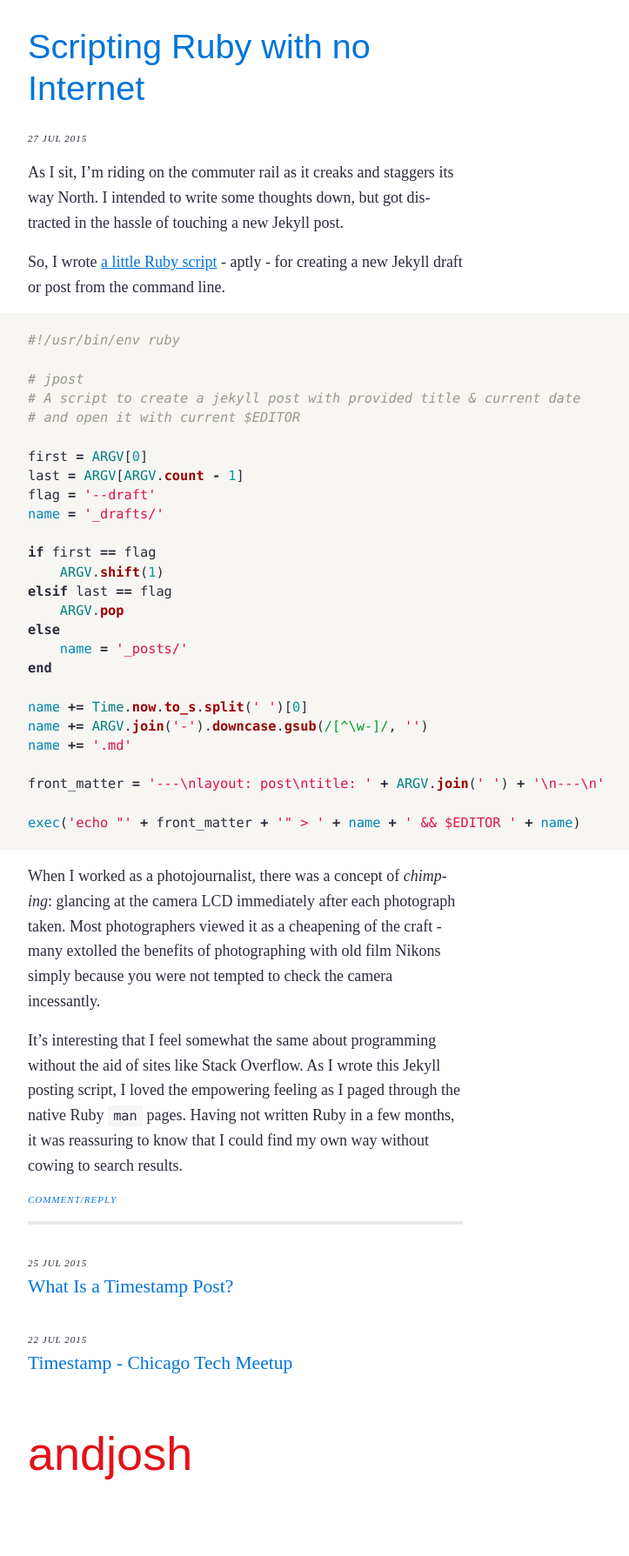
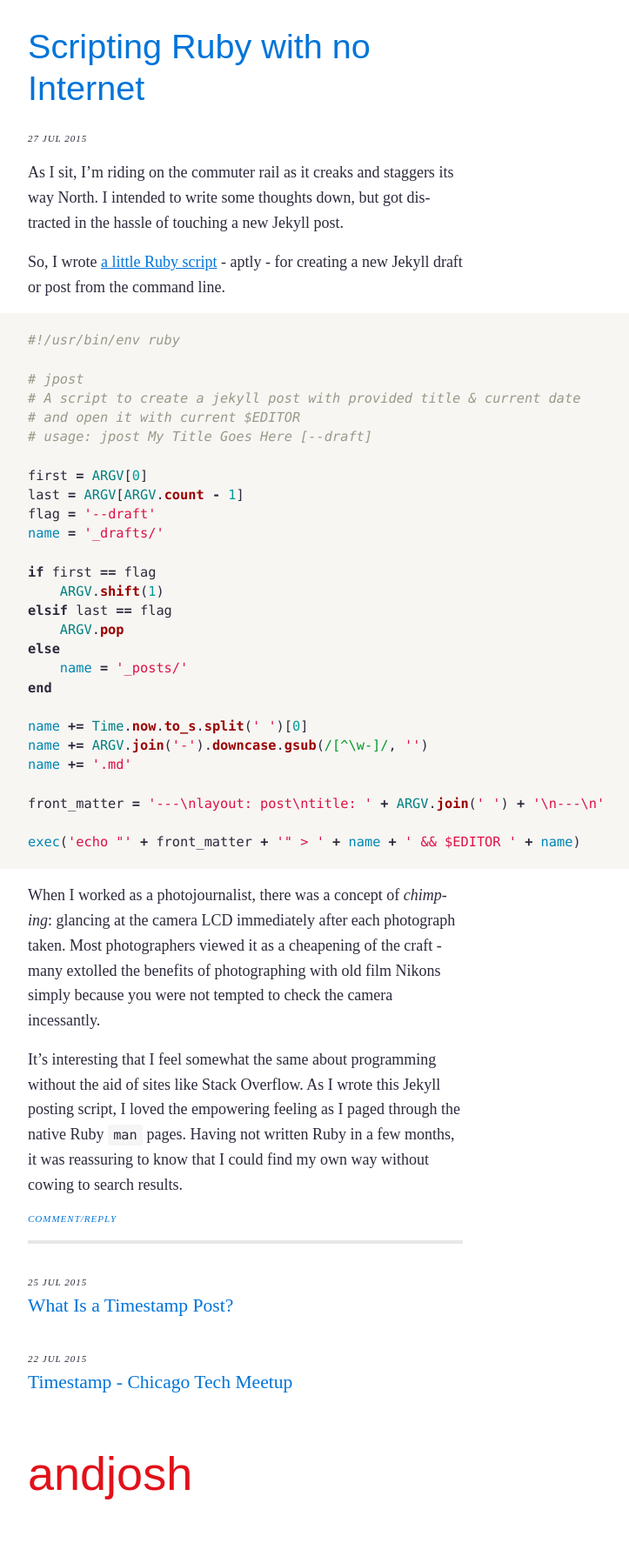
Before and after one commit to joshbeckman/andjosh.github.io, a Jekyll site: the page built from _posts/2015-07-27-Scripting-Ruby-with-no-Internet.md, in a window 1280 px wide. Shown: the whole page at 87% size, without its empty margins (358-1081 px from the left). Built offline with Jekyll 4.4.1, drawn with Linux system fonts in a browser that asks for light colours; Markdown is read by kramdown in place of the engine named in the settings; before the commit the page ends 1767 px from its top, so only the background shows below that.

Commit message:
jpost usage

```diff
--- a/_posts/2015-07-27-Scripting-Ruby-with-no-Internet.md
+++ b/_posts/2015-07-27-Scripting-Ruby-with-no-Internet.md
@@ -12,6 +12,7 @@ So, I wrote [a little Ruby script](https://github.com/andjosh/dotfiles/blob/mast
 # jpost
 # A script to create a jekyll post with provided title & current date
 # and open it with current $EDITOR
+# usage: jpost My Title Goes Here [--draft]
 
 first = ARGV[0]
 last = ARGV[ARGV.count - 1]
```
